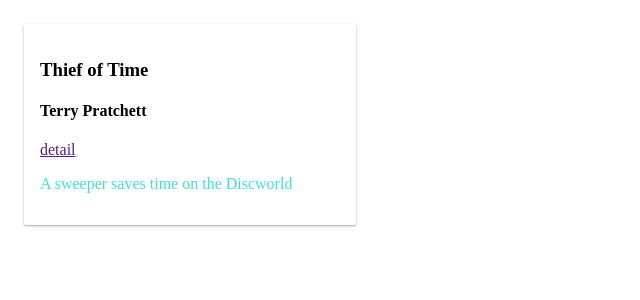
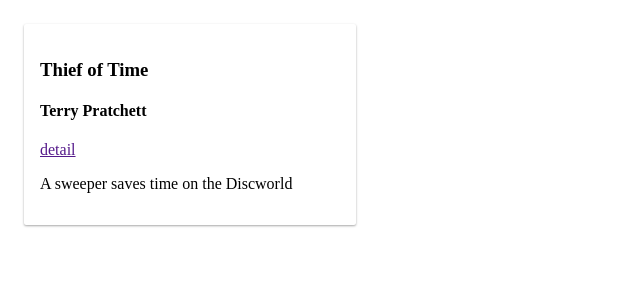
Before and after one commit to madmason/tasks_implementation, an Angular app: page / in a window 1280 px wide. Shown: the top 300 px of the page, without its empty margins (0-640 px from the left). Built offline with nearby package versions, Linux system fonts and the light colour scheme.

Commit message:
removed customstyle and added book class

```diff
--- a/src/app/app.component.ts
+++ b/src/app/app.component.ts
@@ -1,4 +1,5 @@
 import { Component } from '@angular/core';
+import { Book } from './book';
 
 @Component({
   selector: 'app-root',
@@ -7,7 +8,7 @@
 })
 export class AppComponent {
   title = 'tasks_implementation';
-  book = {
+  book: Book= {
     title: "Thief of Time",
     author: "Terry Pratchett",
     description: "A sweeper saves time on the Discworld"
--- a/src/app/book-card/book-card.component.html
+++ b/src/app/book-card/book-card.component.html
@@ -2,5 +2,5 @@
     <h3>{{content.title}}</h3>
     <h4>{{content.author}}</h4>
     <a (click)="handleDetailClick($event)" href="">detail</a>
-    <p [style.color]="customStyle.color"> {{content.description}}</p>
+    <p> {{content.description}}</p>
 </div>
--- a/src/app/book-card/book-card.component.ts
+++ b/src/app/book-card/book-card.component.ts
@@ -1,4 +1,6 @@
 import { Component, Input, OnInit } from '@angular/core';
+import { Book } from '../book';
+import { BookNa } from '../book-na';
 
 @Component({
   selector: 'app-book-card',
@@ -9,7 +11,7 @@
 
   constructor() { }
 
-  @Input() content: any;
+  @Input() content: Book = new BookNa;
 
   ngOnInit(): void {
   }
@@ -18,8 +20,4 @@
     console.log(click);
   }
 
-  customStyle = {
-    color: 'turquoise'
-  };
-
 }
--- /dev/null
+++ b/src/app/book-na.ts
@@ -0,0 +1,9 @@
+import { Book } from './book';
+
+export class BookNa implements Book {
+    #na = 'n/a';
+
+    title = this.#na;
+    author = this.#na;
+    description: string = this.#na;
+}
--- /dev/null
+++ b/src/app/book.ts
@@ -0,0 +1,5 @@
+export interface Book {
+    title: string;
+    author: string;
+    description: string;
+  }
```
